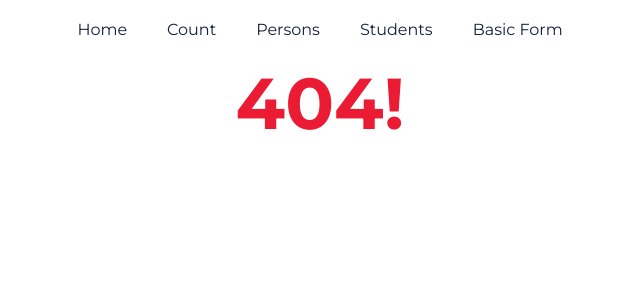
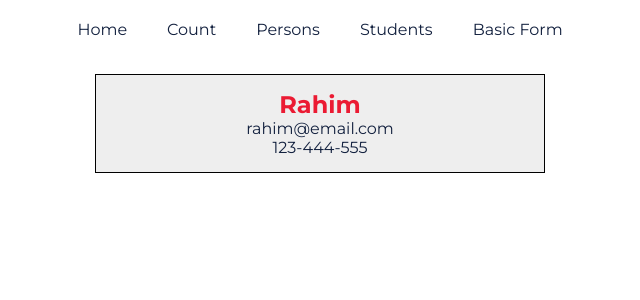
Before and after one commit to jakdev047/react-base-concept, a React (Create React App) app: page /single-person/1/1 in a window 1280 px wide. Before the commit this address had no page. Shown: the top 300 px of the page, without its empty margins (320-960 px from the left). Built offline with nearby package versions, Linux system fonts and the light colour scheme.

Commit message:
single page gate

```diff
--- a/src/components/Person/Person.js
+++ b/src/components/Person/Person.js
@@ -27,8 +27,8 @@ class Person extends Component {
                 <h2>{name}</h2>
                 <p>{email}</p>
                 <p>{phone}</p>
-                {/* <Link to={`/single-person/${id}/${name}`} style={ButonStyle} >Details</Link> <br/> */}
-                <button style={ButonStyle} onClick={()=>this.props.onSelectedPerson(this.props.person)}>Details</button> <br/>
+                <Link to={`/single-person/${id}/${name}`} style={ButonStyle} >Details</Link> <br/>
+                {/* <button style={ButonStyle} onClick={()=>this.props.onSelectedPerson(this.props.person)}>Details</button> <br/> */}
                 <button style={ButonStyle} onClick={()=>this.props.delete(id)}>Delete</button> <br/>
                 <input type="text" value={name} onChange={this.props.changeHandler}/>
                 <p>{this.props.children}</p>
--- /dev/null
+++ b/src/data/persons.js
@@ -0,0 +1,6 @@
+export const persons = [
+    {id:1, name:"Rahim", email:"rahim@email.com", phone:"123-444-555"},
+    {id:2, name:"Karim", email:"karim@email.com", phone:"123-444-555"},
+    {id:3, name:"Rahat", email:"Rahat@email.com", phone:"123-444-555"},
+    {id:4, name:"Jamal", email:"Jamal@email.com", phone:"123-444-555"}
+]
--- a/src/pages/Persons.js
+++ b/src/pages/Persons.js
@@ -12,8 +12,7 @@ class Persons extends Component {
             {id:2, name:"Karim", email:"karim@email.com", phone:"123-444-555"},
             {id:3, name:"Rahat", email:"Rahat@email.com", phone:"123-444-555"},
             {id:4, name:"Jamal", email:"Jamal@email.com", phone:"123-444-555"}
-        ],
-        seletedPerson: null
+        ]
     }
 
     deleteBookItem = (id) => {
@@ -35,12 +34,6 @@ class Persons extends Component {
         console.log(person.name)
     }
 
-    onSelectedPerson = person => {
-        this.setState({
-            seletedPerson: person
-        })
-    }
-
     render() {
         const {persons} = this.state;
         return (
@@ -48,12 +41,8 @@ class Persons extends Component {
                 <div>
                     <TopNavigation title="Persons" />
                 </div>
-
-                <div>
-                    <SinglePerson person={this.state.seletedPerson}/>
-                </div>
                 {
-                    persons.map( (person,index) => <Person key={person.id} person={person} delete={this.deleteBookItem} changeHandler={(e)=>this.changeHandler(e,index)} onSelectedPerson={this.onSelectedPerson} />)
+                    persons.map( (person,index) => <Person key={person.id} person={person} delete={this.deleteBookItem} changeHandler={(e)=>this.changeHandler(e,index)} />)
                 }
             </div>
     )
--- a/src/pages/SinglePerson.js
+++ b/src/pages/SinglePerson.js
@@ -1,6 +1,7 @@
 import React, { Fragment } from 'react';
 
-// import TopNavigation from '../components/TopNavigation/TopNavigation';
+import TopNavigation from '../components/TopNavigation/TopNavigation';
+import { persons } from '../data/persons';
 
 const PersonStyle= {
     display: 'block',
@@ -11,17 +12,16 @@ const PersonStyle= {
     background: '#eee'
 }
 
-const SinglePerson = ({person}) => {
-    // console.log(props,props.match.params);
-    if( person == null) return <div></div>
+const SinglePerson = props => {
+    const person= persons.filter(person=> person.id == props.match.params.personId);
+    const {name,email,phone} = person[0];
     return (
         <Fragment>
-            {/* <TopNavigation title="Persons" /> */}
-            {/* <h2>{props.match.params.personName}</h2> */}
+            <TopNavigation title="Persons" />
             <div style={PersonStyle}>
-                <h2>{person.name}</h2>
-                <p>{person.email}</p>
-                <p>{person.phone}</p>
+                <h2>{name}</h2>
+                <p>{email}</p>
+                <p>{phone}</p>
             </div>
         </Fragment>
     );
--- a/src/router/AppRoute.js
+++ b/src/router/AppRoute.js
@@ -8,7 +8,7 @@ import Persons from '../pages/Persons';
 import Students from '../pages/Students';
 import NotFound from '../pages/NotFound';
 import BasicForm from '../pages/BasicForm';
-// import SinglePerson from '../pages/SinglePerson';
+import SinglePerson from '../pages/SinglePerson';
 
 class AppRoute extends Component {
 
@@ -23,7 +23,7 @@ class AppRoute extends Component {
           <Route exact path='/persons' component={Persons}/>
           <Route exact path='/students' component={Students}/>
           <Route exact path='/basic-forms' component={BasicForm}/>
-          {/* <Route exact path='/single-person/:personId/:personName' component={SinglePerson}/> */}
+          <Route exact path='/single-person/:personId/:personName' component={SinglePerson}/>
           <Route path='*' component={NotFound}/>
 
         </Switch>
```
